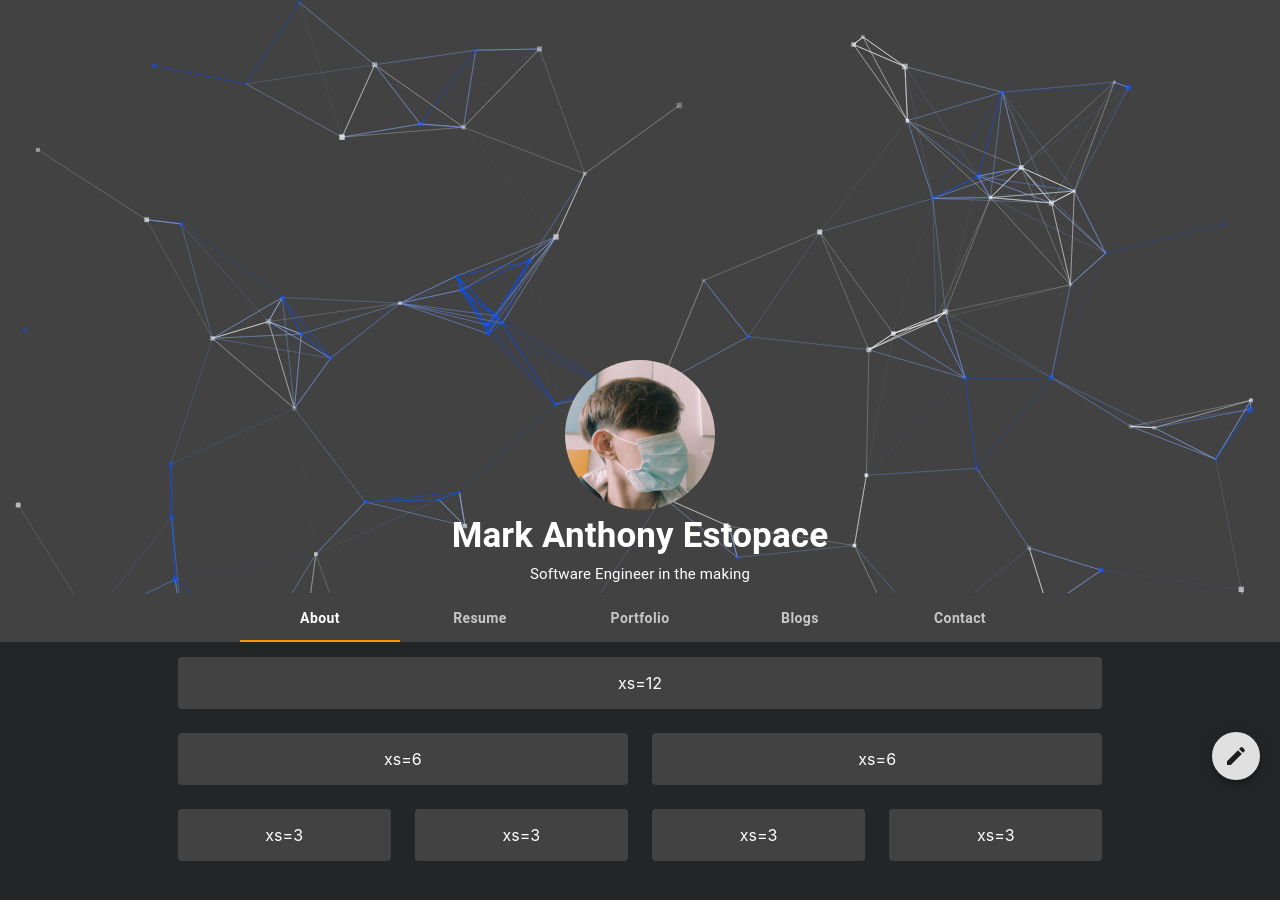
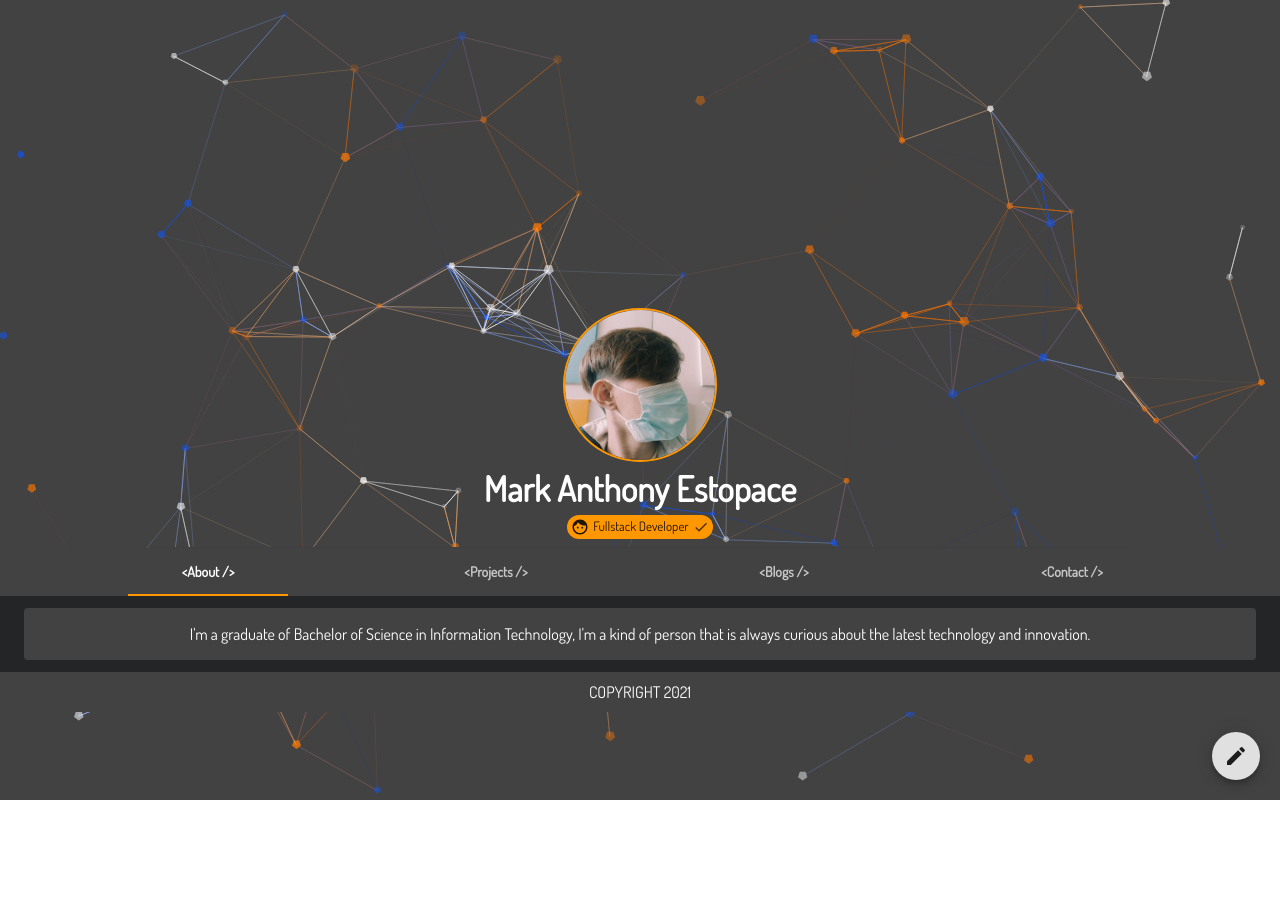
Before and after one commit to EstopaceMA/fb-like-profile-ui, a React (Create React App) app: page / in a window 1280 px wide. Shown: the top 900 px of the page. After the commit the page ends 800 px from the top, so only its background shows below. Built offline with nearby package versions, Linux system fonts and the light colour scheme.

Commit message:
innovate design

```diff
--- a/src/App.tsx
+++ b/src/App.tsx
@@ -38,6 +38,21 @@ class App extends Component<AppProps> {
         secondary: {
           main: mainSecondaryColor
         }
+      },
+      typography: {
+        fontFamily: [
+          'Dosis',
+          '-apple-system',
+          'BlinkMacSystemFont',
+          '"Segoe UI"',
+          'Roboto',
+          '"Helvetica Neue"',
+          'Arial',
+          'sans-serif',
+          '"Apple Color Emoji"',
+          '"Segoe UI Emoji"',
+          '"Segoe UI Symbol"',
+        ].join(','),
       }
     });
     return (
--- a/src/components/CustomParticles.tsx
+++ b/src/components/CustomParticles.tsx
@@ -45,7 +45,7 @@ class CustomParticles extends Component<AppProps> {
             detect_on: "window",
             events: {
               onhover: {
-                enable: true,
+                enable: false,
                 mode: "bubble",
                 type: "rectangle"
               },
@@ -58,13 +58,13 @@ class CustomParticles extends Component<AppProps> {
                 opacity: 0.8,
                 size: 5,
                 speed: 3,
-                color: ["#ff0000", "#ff7700"]
+                color: ["#ffffff", "#ff7700"]
               }
             }
           },
           particles: {
             color: {
-              value: ["#ffffff", "#1254ef"]
+              value: ["#ff7700", "#1254ef", "#ffffff"]
             },
             links: {
               color: "random",
@@ -89,7 +89,7 @@ class CustomParticles extends Component<AppProps> {
               value: 0.5
             },
             shape: {
-              type: "square"
+              type: "polygon"
             },
             size: {
               animation: {
--- a/src/components/CustomTabs.tsx
+++ b/src/components/CustomTabs.tsx
@@ -1,11 +1,15 @@
 import React from 'react';
-import { makeStyles, Theme, useTheme } from '@material-ui/core/styles';
+import { makeStyles, Theme } from '@material-ui/core/styles';
 import Paper from '@material-ui/core/Paper';
 import Tabs from '@material-ui/core/Tabs';
 import Tab from '@material-ui/core/Tab';
 import Box from '@material-ui/core/Box';
 import Grid from '@material-ui/core/Grid';
 import Container from '@material-ui/core/Container';
+import { motion } from "framer-motion";
+
+import Footer from './common/Footer';
+
 interface TabPanelProps {
   children?: React.ReactNode;
   index: any;
@@ -25,7 +29,7 @@ function TabPanel(props: TabPanelProps) {
     >
       {value === index && (
         <Container>
-            <Box style={{ paddingTop: 15 }}>
+            <Box style={{ marginTop: 12 }}>
                 {children}
             </Box>
         </Container>
@@ -51,13 +55,6 @@ const useStyles = makeStyles((theme: Theme) => ({
   tabsContainer: {
     flexGrow: 1,
     backgroundColor: "#242526",
-    paddingLeft: "12vw",
-    paddingRight: "12vw",
-    height: "100vw"
-  },
-
-  paperRoot: {
-    flexGrow: 1,
   },
 
   paper: {
@@ -82,58 +79,63 @@ export default function SimpleTabs() {
           indicatorColor="primary" value={value}
           onChange={handleChange}
           aria-label="tabs"
-          variant="scrollable"
-          scrollButtons="auto"
+          // variant="scrollable"
+          // scrollButtons="auto"
         >
-          <Tab label="About" {...a11yProps(0)} />
-          <Tab label="Resume" {...a11yProps(1)} />
-          <Tab label="Portfolio" {...a11yProps(2)} />
-          <Tab label="Blogs" {...a11yProps(3)} />
-          <Tab label="Contact" {...a11yProps(4)} />
+          <Tab label="<About />" {...a11yProps(0)} />
+          <Tab label="<Projects />" {...a11yProps(1)} />
+          <Tab label="<Blogs />" {...a11yProps(2)} />
+          <Tab label="<Contact />" {...a11yProps(3)} />
         </Tabs>
       </Paper>
     </div>
     <div className={classes.tabsContainer}>
       <TabPanel value={value} index={0}>
-        <div className={classes.paperRoot}>
           <Grid container spacing={3}>
-            <Grid item xs={12}>
-              <Paper className={classes.paper}>xs=12</Paper>
-            </Grid>
-            <Grid item xs={6}>
-              <Paper className={classes.paper}>xs=6</Paper>
-            </Grid>
-            <Grid item xs={6}>
-              <Paper className={classes.paper}>xs=6</Paper>
-            </Grid>
-            <Grid item xs={3}>
-              <Paper className={classes.paper}>xs=3</Paper>
-            </Grid>
-            <Grid item xs={3}>
-              <Paper className={classes.paper}>xs=3</Paper>
-            </Grid>
-            <Grid item xs={3}>
-              <Paper className={classes.paper}>xs=3</Paper>
-            </Grid>
-            <Grid item xs={3}>
-              <Paper className={classes.paper}>xs=3</Paper>
+            <Grid item xs={12} sm={12} md={12} lg={12}>
+              <motion.div initial={{ scale: .8 }} animate={{ scale: 1 }} transition={{ duration: 0.5 }}>
+                <Paper  className={classes.paper}>
+                  I'm a graduate of Bachelor of Science in Information Technology,
+                  I'm a kind of person that is always curious about the latest technology and innovation.
+                </Paper>
+              </motion.div>
             </Grid>
           </Grid>
-        </div>
-
       </TabPanel>
       <TabPanel value={value} index={1}>
-        Resume
+          <Grid container spacing={3}>
+            <Grid item xs={12} sm={12} md={12} lg={12}>
+              <motion.div initial={{ scale: .8 }} animate={{ scale: 1 }} transition={{ duration: 0.5 }}>
+                <Paper className={classes.paper}>
+                  PROJECTS
+                </Paper>
+              </motion.div>
+            </Grid>
+          </Grid>
       </TabPanel>
       <TabPanel value={value} index={2}>
-        Portfolio
+          <Grid container spacing={3}>
+            <Grid item xs={12} sm={12} md={12} lg={12}>
+              <motion.div initial={{ scale: .8 }} animate={{ scale: 1 }} transition={{ duration: 0.5 }}>
+                <Paper className={classes.paper}>
+                  BLOGS
+                </Paper>
+              </motion.div>
+            </Grid>
+          </Grid>
       </TabPanel>
       <TabPanel value={value} index={3}>
-        Blogs
+          <Grid container spacing={3}>
+            <Grid item xs={12} sm={12} md={12} lg={12}>
+              <motion.div initial={{ scale: .8 }} animate={{ scale: 1 }} transition={{ duration: 0.5 }}>
+                <Paper className={classes.paper}>
+                  CONTACT
+                </Paper>
+              </motion.div>
+            </Grid>
+          </Grid>
       </TabPanel>
-      <TabPanel value={value} index={4}>
-        Contact
-      </TabPanel>
+      <Footer></Footer>
     </div>
     </>
   );
--- a/src/components/ProfileCover.tsx
+++ b/src/components/ProfileCover.tsx
@@ -1,15 +1,17 @@
 import React from 'react';
 import Card from '@material-ui/core/Card';
-import CardActionArea from '@material-ui/core/CardActionArea';
-import CardMedia from '@material-ui/core/CardMedia';
 import Typography from '@material-ui/core/Typography';
 import Avatar from '@material-ui/core/Avatar';
 import Box from '@material-ui/core/Box';
+import Chip from '@material-ui/core/Chip';
+import FaceIcon from '@material-ui/icons/Face';
+import DoneIcon from '@material-ui/icons/Done';
 
-
-import profileCover from '../assets/profile-cover.jpg';
 import profile from '../assets/profile.jpg';
 
+const handleDelete = () => {
+
+};
 
 function ProfileCover() {
 
@@ -18,16 +20,7 @@ function ProfileCover() {
             paddingLeft: "10vw",
             paddingRight: "10vw"
             }}>
-            <Card style={{ visibility: "hidden" }}>
-              <CardActionArea>
-                <CardMedia
-                  component="img"
-                  alt="Profile Cover"
-                  height="500"
-                  image={profileCover}
-                  title="Profile Cover"
-                />
-              </CardActionArea>
+            <Card style={{height: '35vw', backgroundColor: "rgb(66,66,66, 0)"}}>
             </Card>
 
             <Typography component="div" style={{ color: "white" }}>
@@ -36,7 +29,15 @@ function ProfileCover() {
                 Mark Anthony Estopace
               </Box>
               <Box textAlign="center" style={{ fontSize: 15 }}>
-                Software Engineer in the making
+                <Chip
+                  size="small"
+                  icon={<FaceIcon />}
+                  label="Fullstack Developer"
+                  clickable
+                  color="primary"
+                  onDelete={handleDelete}
+                  deleteIcon={<DoneIcon />}
+                />
               </Box>
             </Typography>
             <hr style={{
--- /dev/null
+++ b/src/components/common/Footer.tsx
@@ -0,0 +1,17 @@
+import Paper from '@material-ui/core/Paper';
+
+function Footer() {
+    return (
+        <div style={{
+            marginTop: 12,
+            paddingLeft: "10vw",
+            paddingRight: "10vw",
+            height: "100%",
+            backgroundColor: "#424242",
+        }}>
+            <Paper style={{ textAlign: "center", padding: "10px" }}>COPYRIGHT 2021</Paper>
+        </div>
+    );
+}
+
+export default Footer;
--- a/src/index.css
+++ b/src/index.css
@@ -1,10 +1,27 @@
+@import url('https://fonts.googleapis.com/css?family=Dosis');
+
 body {
   margin: 0;
-  font-family: -apple-system, BlinkMacSystemFont, 'Segoe UI', 'Roboto', 'Oxygen',
-    'Ubuntu', 'Cantarell', 'Fira Sans', 'Droid Sans', 'Helvetica Neue',
-    sans-serif;
+  font-family: 'Dosis';
   -webkit-font-smoothing: antialiased;
   -moz-osx-font-smoothing: grayscale;
+}
+
+body::-webkit-scrollbar {
+  width: 0.5em;
+  background-color: #373737;
+}
+
+body::-webkit-scrollbar-track {
+  -box-shadow: inset 0 0 6px rgba(0,0,0,0.3);
+  border-radius: 10px;
+  background-color: #373737;
+}
+
+body::-webkit-scrollbar-thumb {
+  border-radius: 10px;
+  -box-shadow: inset 0 0 6px rgba(0,0,0,.3);
+  background-color: #191919;
 }
 
 code {
@@ -12,9 +29,9 @@ code {
     monospace;
 }
 
-/* .MuiAvatar-root {
-    border: 4px solid #18191A;
-} */
+.MuiAvatar-root {
+    border: 2px solid rgb(255, 152, 0);
+}
 
 /* .MuiButton-root {
   text-transform: none !important;
@@ -57,5 +74,5 @@ code {
 
 
 .MuiTabs-flexContainer {
-  justify-content: center;
+  justify-content: space-evenly;
 }
--- a/tsconfig.json
+++ b/tsconfig.json
@@ -19,7 +19,8 @@
     "isolatedModules": true,
     "noEmit": true,
     "jsx": "react-jsx",
-    "noImplicitAny": false
+    "noImplicitAny": false,
+    "plugins": [{ "name": "typescript-plugin-css-modules" }]
   },
   "include": [
     "src"
```
Also changed, not shown: package.json (+7 -1 lines), 1 other file (tests, documents, lock files or other folders).
